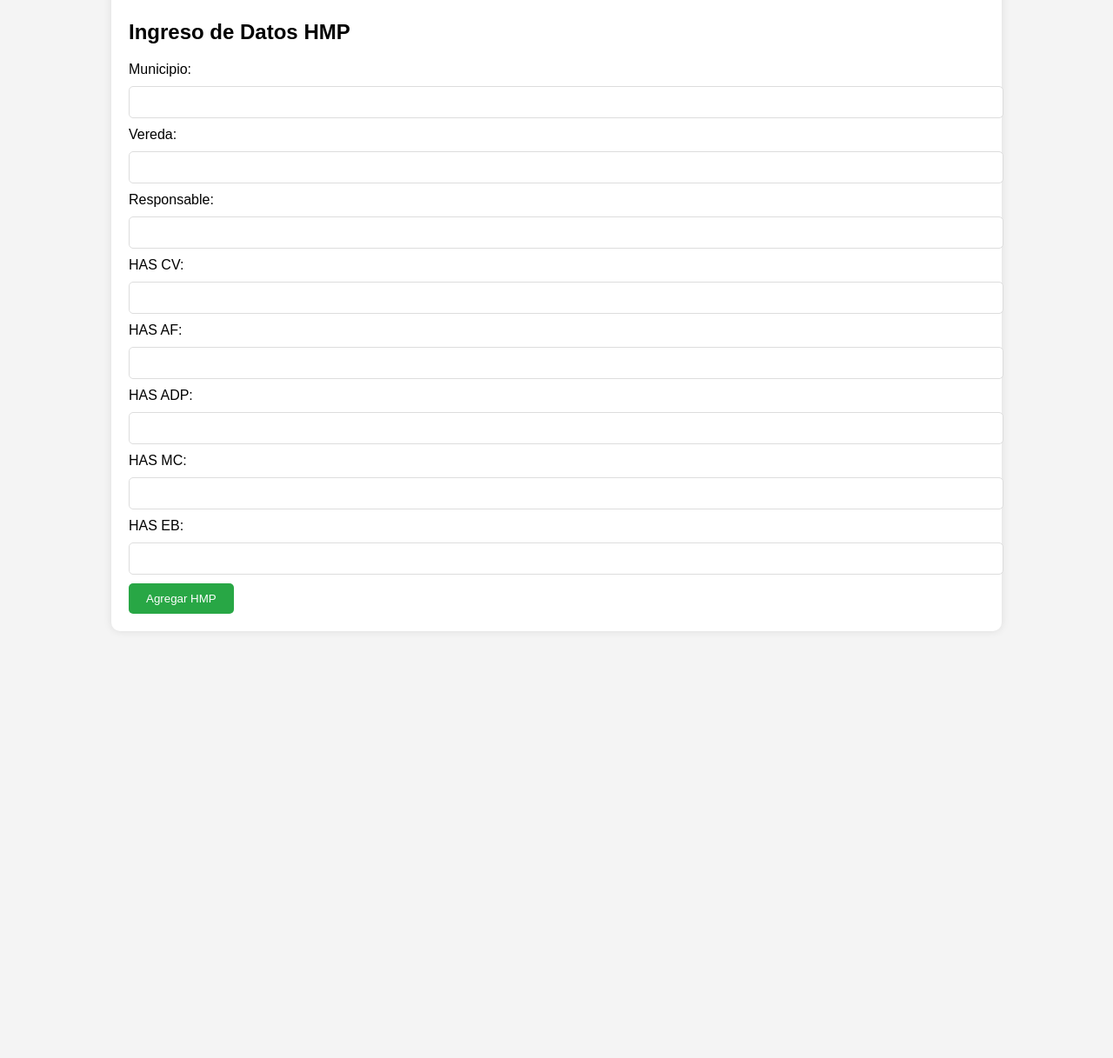
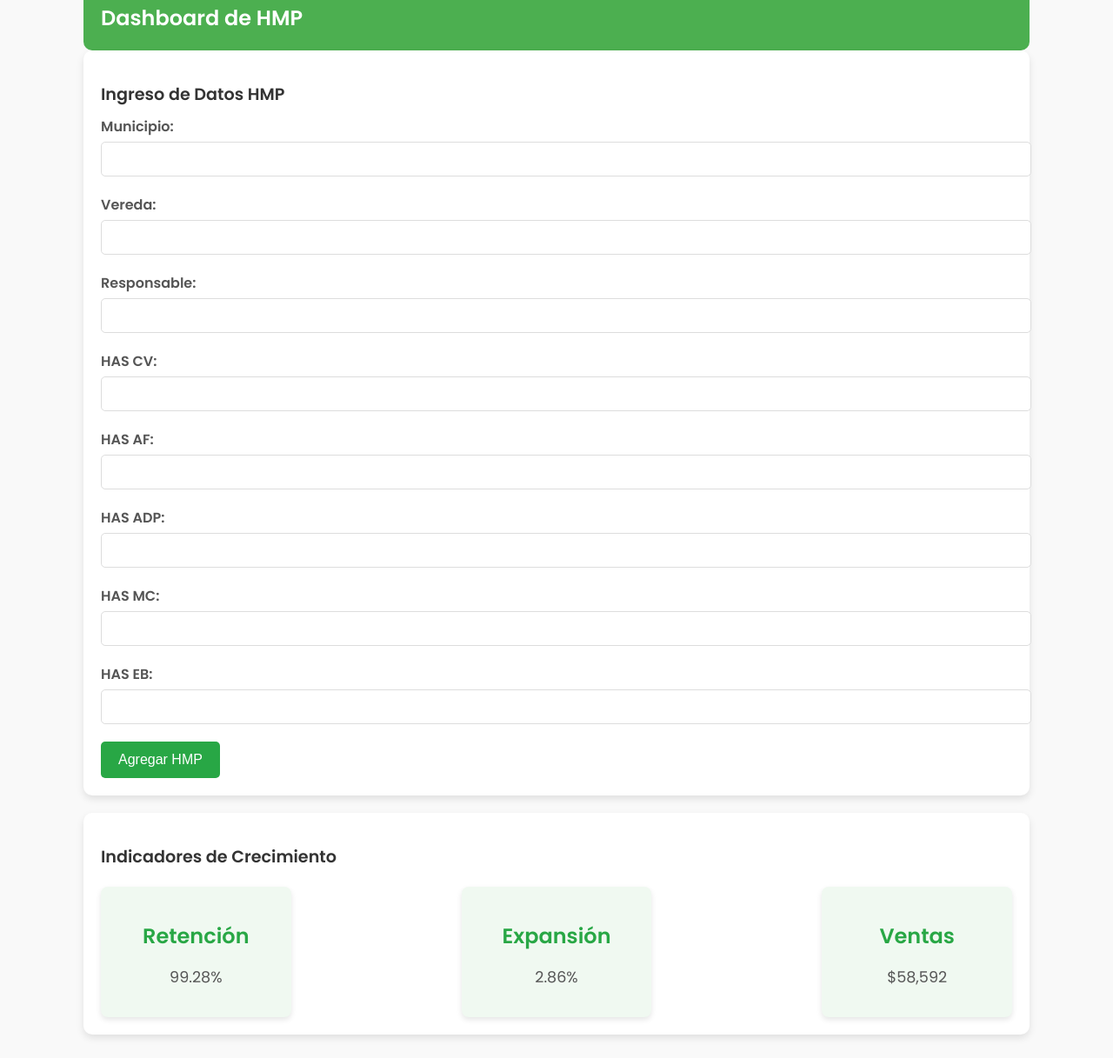
Before and after one commit to diecas8/Dashboard, a plain HTML site: page index.html in a window 1280 px wide. Shown: the part 37-1254 px from the top of the page at 87% size. Before the commit the page ends 1193 px from the top, so only its background shows below. Drawn offline with nearby package versions, Linux system fonts and the light colour scheme.

Commit message:
Update index.html

```diff
--- a/index.html
+++ b/index.html
@@ -3,42 +3,73 @@
 <head>
   <meta charset="UTF-8">
   <meta name="viewport" content="width=device-width, initial-scale=1.0">
-  <title>Dashboard de Ventas - HMP</title>
+  <title>Dashboard HMP - Interactivo</title>
   <script src="https://cdn.jsdelivr.net/npm/chart.js"></script>
+  <link href="https://fonts.googleapis.com/css2?family=Poppins:wght@300;400;600&display=swap" rel="stylesheet">
   <style>
     body {
-      font-family: Arial, sans-serif;
+      font-family: 'Poppins', sans-serif;
       margin: 0;
       padding: 0;
-      background-color: #f4f4f4;
+      background-color: #f9f9f9;
+      color: #333;
     }
     .container {
-      width: 80%;
+      width: 85%;
       margin: 0 auto;
       padding-top: 20px;
     }
-    .input-form {
-      background-color: #fff;
+    .header {
+      display: flex;
+      justify-content: space-between;
+      align-items: center;
+      background-color: #4CAF50;
+      color: white;
       padding: 20px;
       border-radius: 10px;
-      box-shadow: 0 0 10px rgba(0, 0, 0, 0.1);
     }
-    .input-form input, .input-form select {
+    .header h1 {
+      margin: 0;
+      font-size: 1.5em;
+    }
+    .card {
+      background-color: white;
+      padding: 20px;
+      border-radius: 10px;
+      box-shadow: 0 4px 8px rgba(0, 0, 0, 0.1);
+      margin-bottom: 20px;
+    }
+    .card-title {
+      font-size: 1.2em;
+      margin-bottom: 10px;
+      color: #333;
+    }
+    .form-group {
+      margin-bottom: 20px;
+    }
+    .form-group input, .form-group select {
       width: 100%;
       padding: 10px;
-      margin: 10px 0;
+      margin-top: 5px;
       border-radius: 5px;
       border: 1px solid #ddd;
+      font-size: 1em;
     }
-    .input-form button {
+    .form-group label {
+      font-weight: bold;
+      color: #555;
+    }
+    .button {
       background-color: #28a745;
       color: white;
       border: none;
-      padding: 10px 20px;
+      padding: 12px 20px;
+      border-radius: 5px;
+      font-size: 1em;
       cursor: pointer;
-      border-radius: 5px;
+      transition: background-color 0.3s ease;
     }
-    .input-form button:hover {
+    .button:hover {
       background-color: #218838;
     }
     #chart-container {
@@ -46,40 +77,92 @@
       width: 100%;
       height: 400px;
     }
+    .card-stats {
+      display: flex;
+      justify-content: space-between;
+      margin-top: 20px;
+    }
+    .stat-box {
+      background-color: #f0f9f1;
+      padding: 15px;
+      border-radius: 8px;
+      text-align: center;
+      width: 18%;
+      box-shadow: 0 3px 6px rgba(0, 0, 0, 0.1);
+    }
+    .stat-box h3 {
+      font-size: 1.5em;
+      margin-bottom: 5px;
+      color: #28a745;
+    }
+    .stat-box p {
+      font-size: 1.1em;
+      color: #555;
+    }
   </style>
 </head>
 <body>
 
 <div class="container">
-  <div class="input-form">
-    <h2>Ingreso de Datos HMP</h2>
+  <div class="header">
+    <h1>Dashboard de HMP</h1>
+  </div>
+
+  <div class="card">
+    <h2 class="card-title">Ingreso de Datos HMP</h2>
     <form id="hmpForm">
+      <div class="form-group">
         <label for="municipio">Municipio:</label>
         <input type="text" id="municipio" required>
-
+      </div>
+      <div class="form-group">
         <label for="vereda">Vereda:</label>
         <input type="text" id="vereda" required>
-
+      </div>
+      <div class="form-group">
         <label for="responsable">Responsable:</label>
         <input type="text" id="responsable" required>
-
+      </div>
+      <div class="form-group">
         <label for="cv">HAS CV:</label>
         <input type="number" id="cv" required>
-
+      </div>
+      <div class="form-group">
         <label for="af">HAS AF:</label>
         <input type="number" id="af" required>
-
+      </div>
+      <div class="form-group">
         <label for="adp">HAS ADP:</label>
         <input type="number" id="adp" required>
-
+      </div>
+      <div class="form-group">
         <label for="mc">HAS MC:</label>
         <input type="number" id="mc" required>
-
+      </div>
+      <div class="form-group">
         <label for="eb">HAS EB:</label>
         <input type="number" id="eb" required>
+      </div>
+      <button type="submit" class="button">Agregar HMP</button>
+    </form>
+  </div>
 
-      <button type="submit">Agregar HMP</button>
-    </form>
+  <div class="card">
+    <h2 class="card-title">Indicadores de Crecimiento</h2>
+    <div class="card-stats">
+      <div class="stat-box">
+        <h3>Retención</h3>
+        <p>99.28%</p>
+      </div>
+      <div class="stat-box">
+        <h3>Expansión</h3>
+        <p>2.86%</p>
+      </div>
+      <div class="stat-box">
+        <h3>Ventas</h3>
+        <p>$58,592</p>
+      </div>
+    </div>
   </div>
 
   <div id="chart-container">
```
Lines whose indentation alone changed are shown as unchanged.
